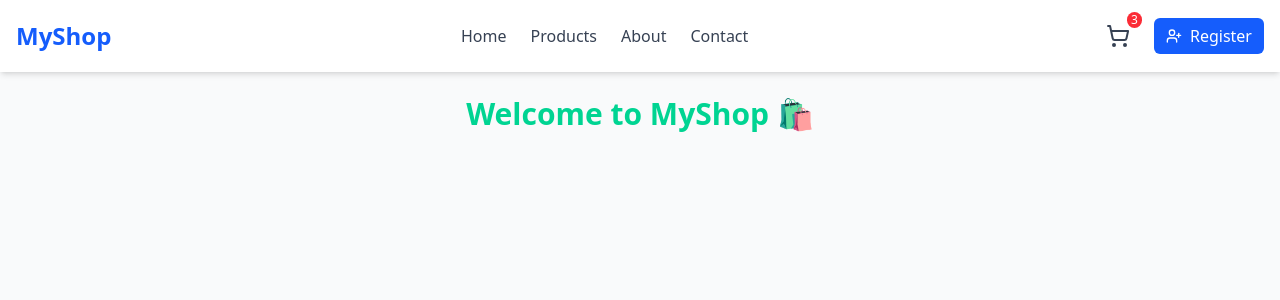
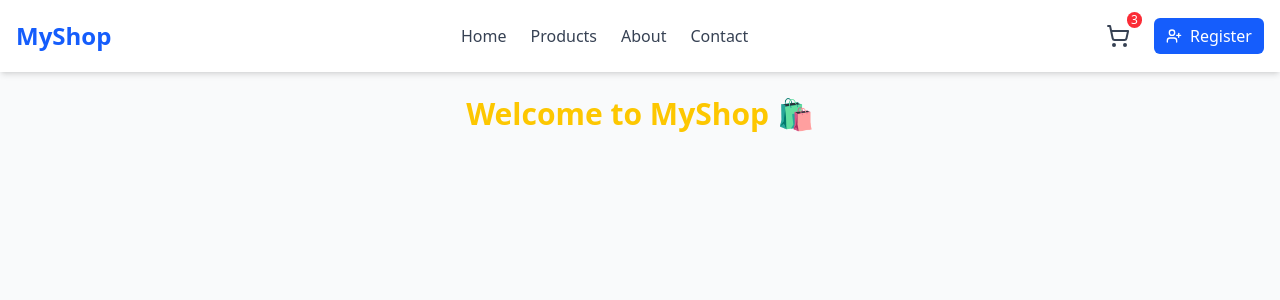
Before and after one commit to tsotne-chaduneli/makas-project, a React (Vite) app: page / in a window 1280 px wide. Shown: the top 300 px of the page. Built offline with nearby package versions, Linux system fonts and the light colour scheme.

Commit message:
yellow თქვაა!

```diff
--- a/src/App.tsx
+++ b/src/App.tsx
@@ -5,7 +5,7 @@ function App() {
     <div className="min-h-screen bg-gray-50 ">
       <Header />
       <main className="p-6 text-center">
-        <h1 className="text-3xl font-bold text-emerald-400">
+        <h1 className="text-3xl font-bold text-yellow-400">
           Welcome to MyShop 🛍️
         </h1>
       </main>
```
